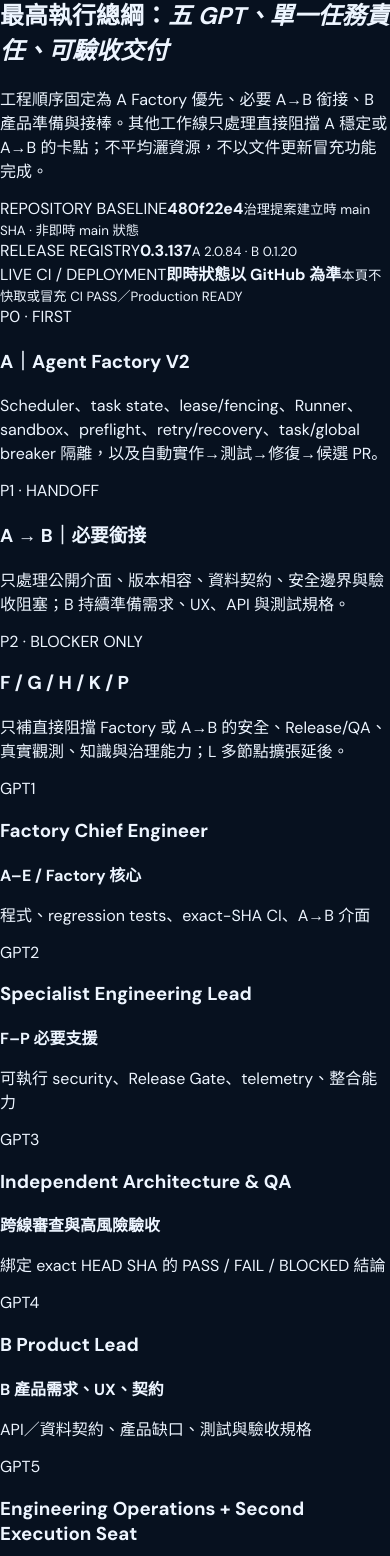
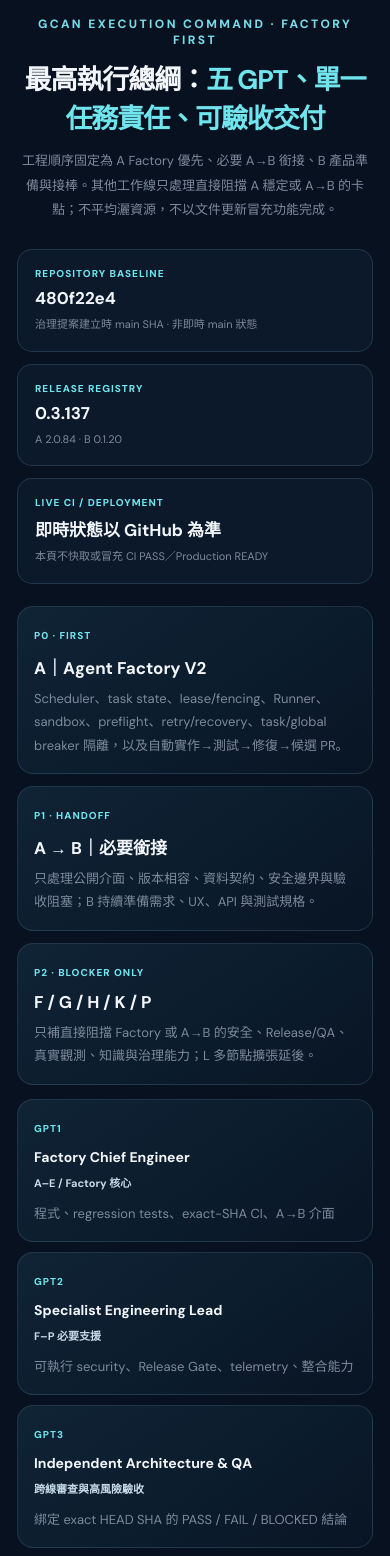
Before and after one commit to X84657465/global-citizen-ai-network, a Next.js app: page / in a window 390 px wide. Shown: the part 1325-2881 px from the top of the page. Built offline with nearby package versions, Linux system fonts and the light colour scheme.

Commit message:
style(homepage): add responsive execution command section

```diff
--- a/app/home.module.css
+++ b/app/home.module.css
@@ -177,3 +177,30 @@
 .factoryNextGovernance>b{font-size:15px;color:var(--foreground,#f2f6fb)}
 .factoryNextGovernance p{margin:10px 0 0;color:var(--muted,#aebed0);font-size:13px;line-height:1.8}
 @media(max-width:680px){.factoryNextRoadmap{padding:20px 16px;border-radius:18px}.factoryNextGrid{grid-template-columns:1fr}.factoryNextNotice{display:block}.factoryNextNotice b{display:block;margin-bottom:5px}.factoryNextCard{padding:17px}}
+
+
+/* GCAN highest execution command — governance proposal */
+.executionSection{width:min(100% - 64px,1180px);margin:0 auto;padding:74px 0}
+.executionHeader{max-width:820px;margin:0 auto 26px;text-align:center}
+.executionHeader h2{margin:10px 0;font-size:clamp(27px,4vw,40px);letter-spacing:-.04em;color:var(--foreground,#f2f6fb)}
+.executionHeader h2 em{font-style:normal;color:var(--cyan,#6bdce4)}
+.executionHeader>p{color:var(--muted,#aebed0);font-size:14px;line-height:1.9}
+.executionStatus{display:grid;grid-template-columns:repeat(3,minmax(0,1fr));gap:12px;margin:22px 0}
+.executionStatus>div{display:flex;flex-direction:column;gap:7px;padding:17px;border:1px solid rgba(120,170,200,.2);border-radius:15px;background:rgba(14,31,49,.66)}
+.executionStatus span,.executionPriority article>span,.executionRoles article>span{font-size:10px;letter-spacing:.1em;font-weight:800;color:var(--cyan,#6bdce4)}
+.executionStatus b{font-size:17px;color:var(--foreground,#f2f6fb);overflow-wrap:anywhere}
+.executionStatus small{font-size:11px;line-height:1.6;color:var(--muted,#aebed0)}
+.executionPriority{display:grid;grid-template-columns:repeat(3,minmax(0,1fr));gap:12px}
+.executionPriority article,.executionRoles article{padding:19px;border:1px solid rgba(120,170,200,.18);border-radius:16px;background:linear-gradient(145deg,rgba(22,48,68,.62),rgba(10,25,42,.55))}
+.executionPriority h3,.executionRoles h3{margin:10px 0 8px;color:var(--foreground,#f2f6fb);font-size:17px}
+.executionPriority p,.executionRoles p{margin:0;color:var(--muted,#aebed0);font-size:13px;line-height:1.8}
+.executionRoles{display:grid;grid-template-columns:repeat(5,minmax(0,1fr));gap:10px;margin-top:14px}
+.executionRoles article{padding:16px;min-width:0}
+.executionRoles article>b{display:block;margin-bottom:9px;color:#c6dbea;font-size:11px;line-height:1.6}
+.executionRoles h3{font-size:14px;line-height:1.45}
+.executionFlow{margin-top:15px;padding:20px;border:1px solid rgba(64,190,204,.2);border-radius:16px;background:rgba(26,104,120,.09)}
+.executionFlow>b{font-size:14px;color:var(--cyan,#6bdce4)}
+.executionFlow p{margin:10px 0 0;color:#c5d6e5;font-size:13px;line-height:1.85}
+.executionLink{display:inline-flex;align-items:center;gap:8px;margin-top:19px;color:var(--cyan,#6bdce4);font-size:13px;text-decoration:none}
+@media(max-width:1000px){.executionRoles{grid-template-columns:repeat(3,minmax(0,1fr))}}
+@media(max-width:700px){.executionSection{width:min(100% - 34px,540px);padding:56px 0}.executionStatus,.executionPriority,.executionRoles{grid-template-columns:1fr}.executionHeader h2{font-size:27px}.executionHeader>p{font-size:13px}.executionPriority article,.executionRoles article{padding:16px}.executionFlow{padding:15px}.executionFlow p{font-size:12px}}
```
